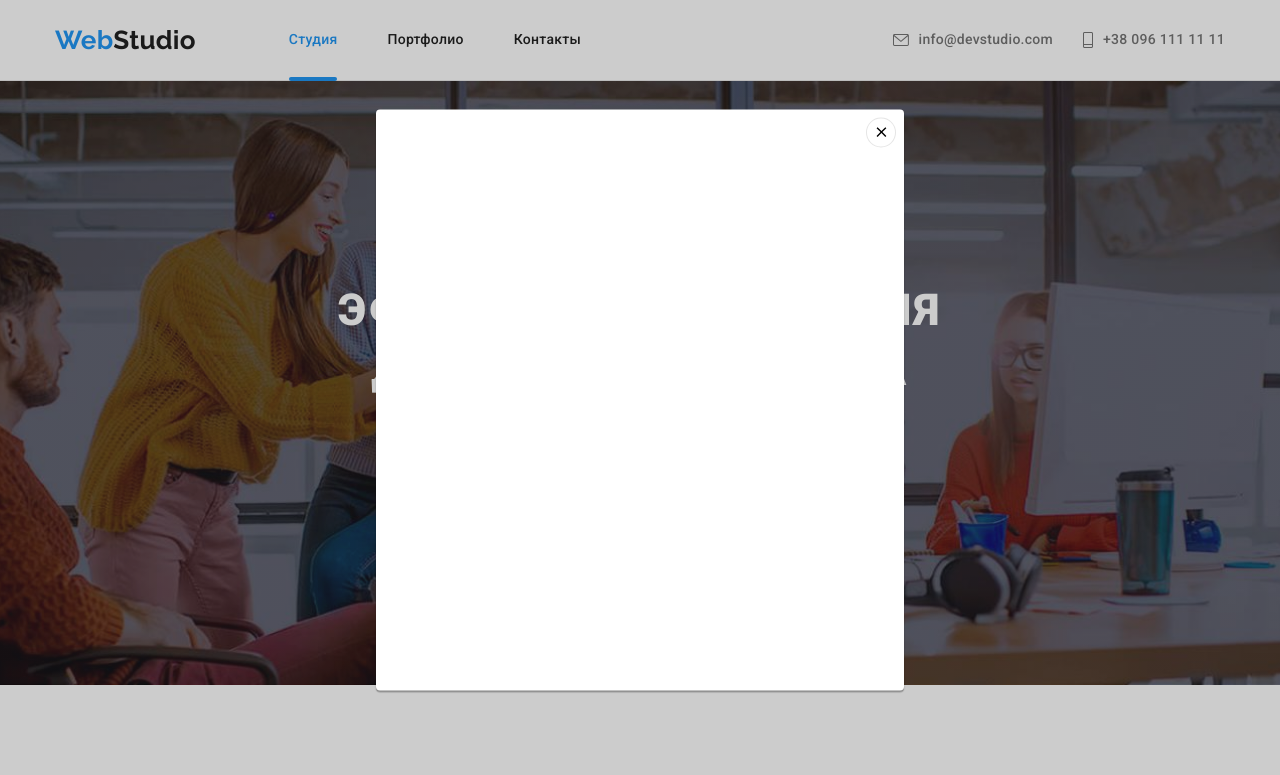
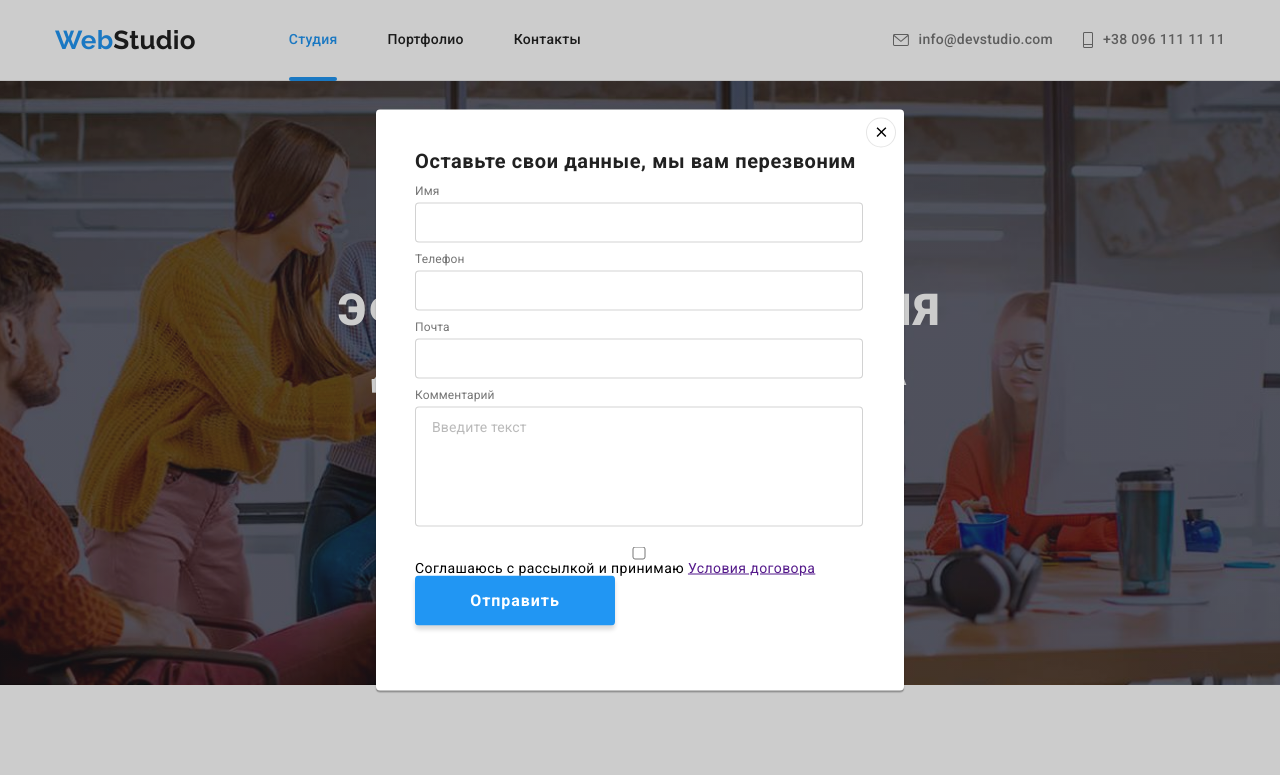
Before and after one commit to salampego/goit-markup-hw-06, a plain HTML site: page index.html in a window 1280 px wide. Both pictures are taken after a click on the button "Заказать услугу". Shown: the top 775 px of the page. Drawn offline with nearby package versions, Linux system fonts and the light colour scheme.

Commit message:
update code

```diff
--- a/css/style.css
+++ b/css/style.css
@@ -279,6 +279,11 @@ ul {
 .backdrop-icon {
   width: 18px;
   height: 18px;
+  transition: fill 250ms cubic-bezier(0.4, 0, 0.2, 1);
+}
+.backdrop-icon:focus,
+.backdrop-icon:hover {
+  fill: var(--accent-color);
 }
 .modal {
   position: absolute;
@@ -311,6 +316,79 @@ ul {
   border-radius: 50%;
   width: 30px;
   height: 30px;
+}
+.heading-modal {
+  font-weight: 700;
+  font-size: 20px;
+  line-height: 1.15;
+  letter-spacing: 0.03em;
+  color: var(--logo-header);
+}
+.modal-form {
+  display: flex;
+  flex-direction: column;
+  position: absolute;
+  top: 40px;
+  right: 41px;
+}
+.form-modal-input {
+  margin-top: 12px;
+  display: flex;
+  flex-direction: column;
+}
+.input-container-modal {
+  display: flex;
+  flex-direction: column;
+}
+.heading-modal-form {
+  font-size: 12px;
+  line-height: 1.16;
+  letter-spacing: 0.01em;
+  color: var(--paragraph-color);
+}
+.input-modal-form {
+  width: 448px;
+  height: 40px;
+  border: 1px solid rgba(33, 33, 33, 0.2);
+  border-radius: 4px;
+  margin-bottom: 10px;
+  margin-top: 4px;
+}
+.comment-modal-form {
+  margin-bottom: 20px;
+  margin-top: 4px;
+  padding-left: 16px;
+  padding-top: 12px;
+  resize: none;
+  width: 448px;
+  height: 120px;
+  border: 1px solid rgba(33, 33, 33, 0.2);
+  border-radius: 4px;
+}
+.comment-modal-form::placeholder {
+  font-size: 14px;
+  line-height: 1.14;
+  letter-spacing: 0.01em;
+  color: rgba(117, 117, 117, 0.5);
+}
+.btn-modal-submit {
+  font-weight: 700;
+  font-size: 16px;
+  line-height: 1.87;
+  letter-spacing: 0.06em;
+  color: #ffffff;
+
+  width: 200px;
+  height: 50px;
+  background: var(--accent-color);
+  box-shadow: 0px 4px 4px rgba(0, 0, 0, 0.15);
+  border-radius: 4px;
+  border-color: transparent;
+  transition: background 250ms cubic-bezier(0.4, 0, 0.2, 1);
+}
+.btn-modal-submit:hover,
+.btn-modal-submit:active {
+  background: #188ce8;
 }
 /* features */
 
--- a/index.html
+++ b/index.html
@@ -636,12 +636,47 @@
     </footer>
     <div class="backdrop is-hidden" data-modal>
       <div class="modal">
-        <div class="backdrop-icon-flex" data-modal-close>
+        <div class="backdrop-icon-flex">
           <button class="btn-modal">
-            <svg class="backdrop-icon">
+            <svg class="backdrop-icon" data-modal-close>
               <use href="./images/close_backdrop.svg#icon-close"></use>
             </svg>
           </button>
+          <div class="modal-form">
+            <h2 class="heading-modal">
+              Оставьте свои данные, мы вам перезвоним
+            </h2>
+            <form action="" class="form-modal-input">
+              <div class="input-container-modal">
+                <label for="name" class="heading-modal-form">Имя</label>
+                <input type="name" id="name" class="input-modal-form" />
+
+                <label for="tel" class="heading-modal-form">Телефон</label>
+                <input type="name" id="tel" class="input-modal-form" />
+
+                <label for="email" class="heading-modal-form">Почта</label>
+                <input type="name" id="email" class="input-modal-form" />
+
+                <label for="comment" class="heading-modal-form"
+                  >Комментарий</label
+                >
+                <textarea
+                  name=""
+                  id="comment"
+                  placeholder="Введите текст"
+                  class="comment-modal-form"
+                ></textarea>
+                <input type="checkbox" name="" id="" />
+                <p>
+                  Соглашаюсь с рассылкой и принимаю
+                  <a href="">Условия договора</a>
+                </p>
+                <button type="submit" class="btn-modal-submit">
+                  Отправить
+                </button>
+              </div>
+            </form>
+          </div>
         </div>
       </div>
     </div>
```
Also changed, not shown: images/modal_form.svg (added).
